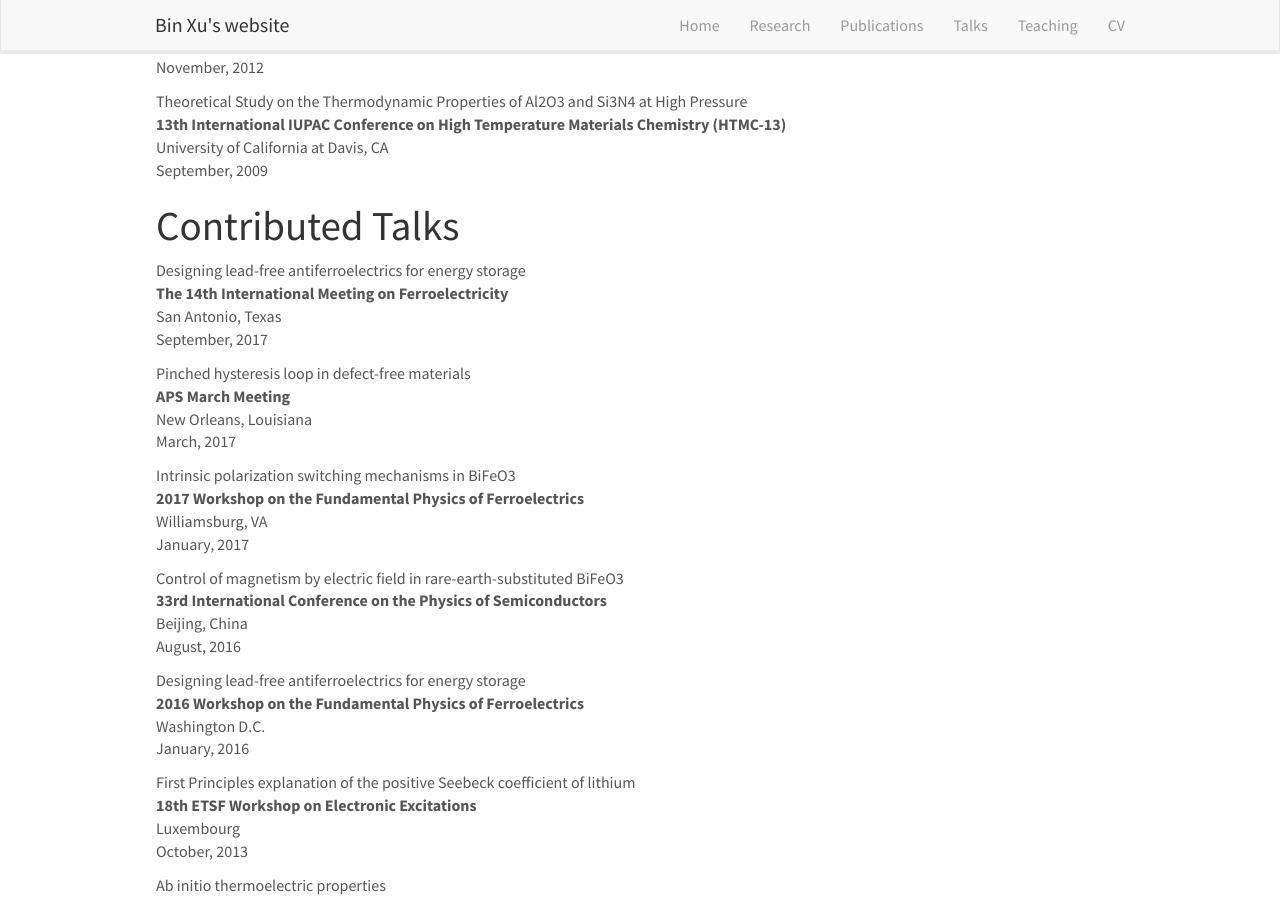
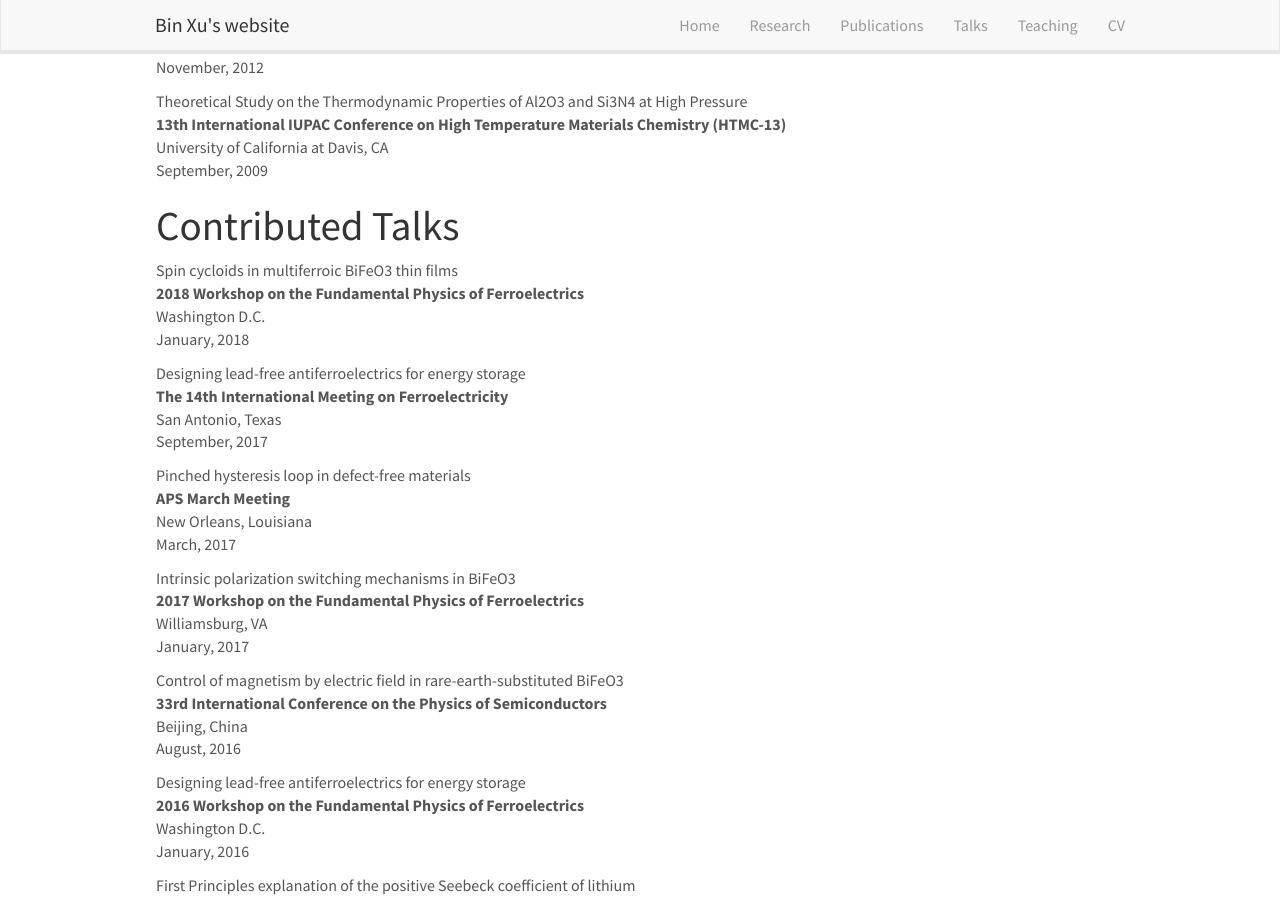
Before and after one commit to xu-phys/xu-phys.github.io, a Jekyll site: the page built from _pages/talks.md, in a window 1280 px wide and 900 px high, scrolled down 570 px. Built offline with Jekyll 4.4.1, drawn with Linux system fonts in a browser that asks for light colours; nearby versions of some CDN libraries.

Commit message:
updated pub, talks, teaching

```diff
--- /dev/null
+++ b/_data/guest_lecturer.yml
@@ -0,0 +1,4 @@
+- title: Condensed Matter Physics II
+  univ: University of Arkasas
+  year: 2016, 2018
+  details: Semiclassical model of electron dynamics, Boltzmann transport theory
--- a/_data/talks_contr.yml
+++ b/_data/talks_contr.yml
@@ -1,3 +1,8 @@
+- title: Spin cycloids in multiferroic BiFeO3 thin films
+  conf: 2018 Workshop on the Fundamental Physics of Ferroelectrics
+  place: Washington D.C.
+  date: January, 2018
+
 - title: Designing lead-free antiferroelectrics for energy storage
   conf: The 14th International Meeting on Ferroelectricity
   place: San Antonio, Texas
```
Also changed, not shown: _data/publist_2017.yml (+0 -11 lines), _data/publist_2018.yml (+23 -1 lines), _pages/teaching.md (+11 -0 lines).
